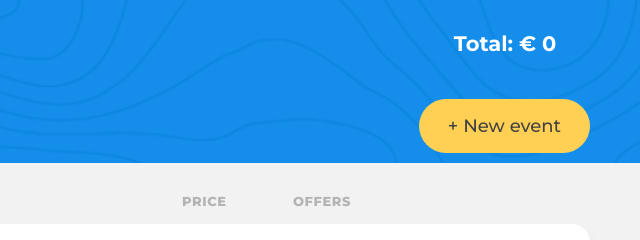
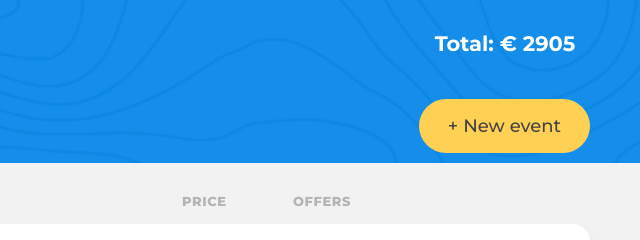
Before and after one commit to grigorievk/1075187-big-trip-10, a website built with webpack: page public/index.html in a window 1280 px wide. Shown: the top 240 px of the page, 640-1280 px from the left. Built offline with nearby package versions, Linux system fonts and the light colour scheme.

Commit message:
Add get total cost.

```diff
--- a/public/index.html
+++ b/public/index.html
@@ -18,10 +18,6 @@
         <div class="trip-main">
           <section class="trip-main__trip-info  trip-info">
             <!-- Маршрут -->
-
-            <p class="trip-info__cost">
-              Total: &euro;&nbsp;<span class="trip-info__cost-value">0</span>
-            </p>
           </section>
 
           <div class="trip-main__trip-controls  trip-controls">
--- /dev/null
+++ b/src/components/trip-cost.js
@@ -0,0 +1,5 @@
+export const createTripCostTemplate = (total) => {
+  return `<p class="trip-info__cost">
+            Total: &euro;&nbsp;<span class="trip-info__cost-value">${total}</span>
+          </p>`;
+};
--- a/src/main.js
+++ b/src/main.js
@@ -1,4 +1,5 @@
 import {createTripInfoTemplate} from "./components/trip-info";
+import {createTripCostTemplate} from "./components/trip-cost";
 import {createSiteMenuTemplate} from "./components/site-menu";
 import {createFilterTemplate} from "./components/filter";
 import {createTripSortTemplate} from "./components/trip-sort";
@@ -10,17 +11,20 @@ import {generateMenu} from "./mock/menu.data";
 import {generateFilters} from "./mock/filter.data";
 import {generatePointList} from "./mock/point.data";
 
+import {getTotalCost} from "./utils";
+
 const POINT_COUNT = 10;
 const menuListData = generateMenu();
 const filterListData = generateFilters();
 const pointListData = generatePointList(POINT_COUNT);
+const totalCost = getTotalCost(pointListData);
 
 const daysList = pointListData
                     .sort((a, b) => a.date[0] - b.date[0])
                     .filter((item, i, curArr) => i === 0 || (new Date(curArr[i - 1].date[0]).getDate() !== new Date(curArr[i].date[0]).getDate()))
                     .map((item) => item.date[0]);
 
-console.log(daysList);
+
 
 function renderComponent(selector, template, placing = `beforeend`) {
   document.querySelector(selector).insertAdjacentHTML(placing, template);
@@ -28,6 +32,7 @@ function renderComponent(selector, template, placing = `beforeend`) {
 
 document.addEventListener(`DOMContentLoaded`, () => {
   renderComponent(`.trip-main__trip-info`, createTripInfoTemplate(), `afterbegin`);
+  renderComponent(`.trip-main__trip-info`, createTripCostTemplate(totalCost));
   renderComponent(`.trip-main__trip-controls h2:nth-of-type(1)`, createSiteMenuTemplate(menuListData));
   renderComponent(`.trip-main__trip-controls h2:nth-of-type(2)`, createFilterTemplate(filterListData));
 
--- /dev/null
+++ b/src/utils.js
@@ -0,0 +1 @@
+export const getTotalCost = (pointListData) => pointListData.reduce((acc, item) => acc + item.price, 0);
```
